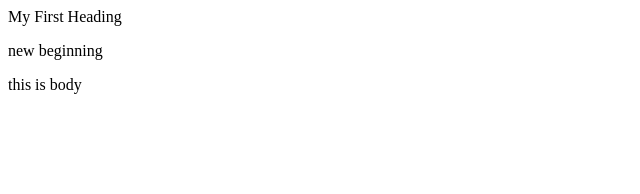
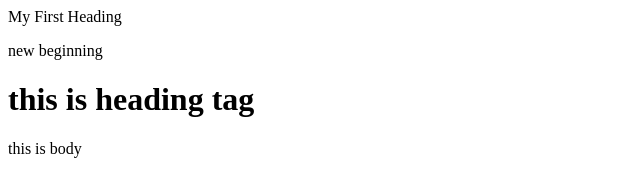
Before and after one commit to PrasadChiluka/test, a plain HTML site: page index.html in a window 1280 px wide. Shown: the whole page, without its empty margins (0-640 px from the left). Drawn offline with Linux system fonts and the light colour scheme.

Commit message:
Update index.html

```diff
--- a/index.html
+++ b/index.html
@@ -2,6 +2,7 @@
 <head>
   My First Heading
   <p> new beginning</p>
+  <h1>this is heading tag</h1>
   <body>this is body</body>
 </head>
 
```
